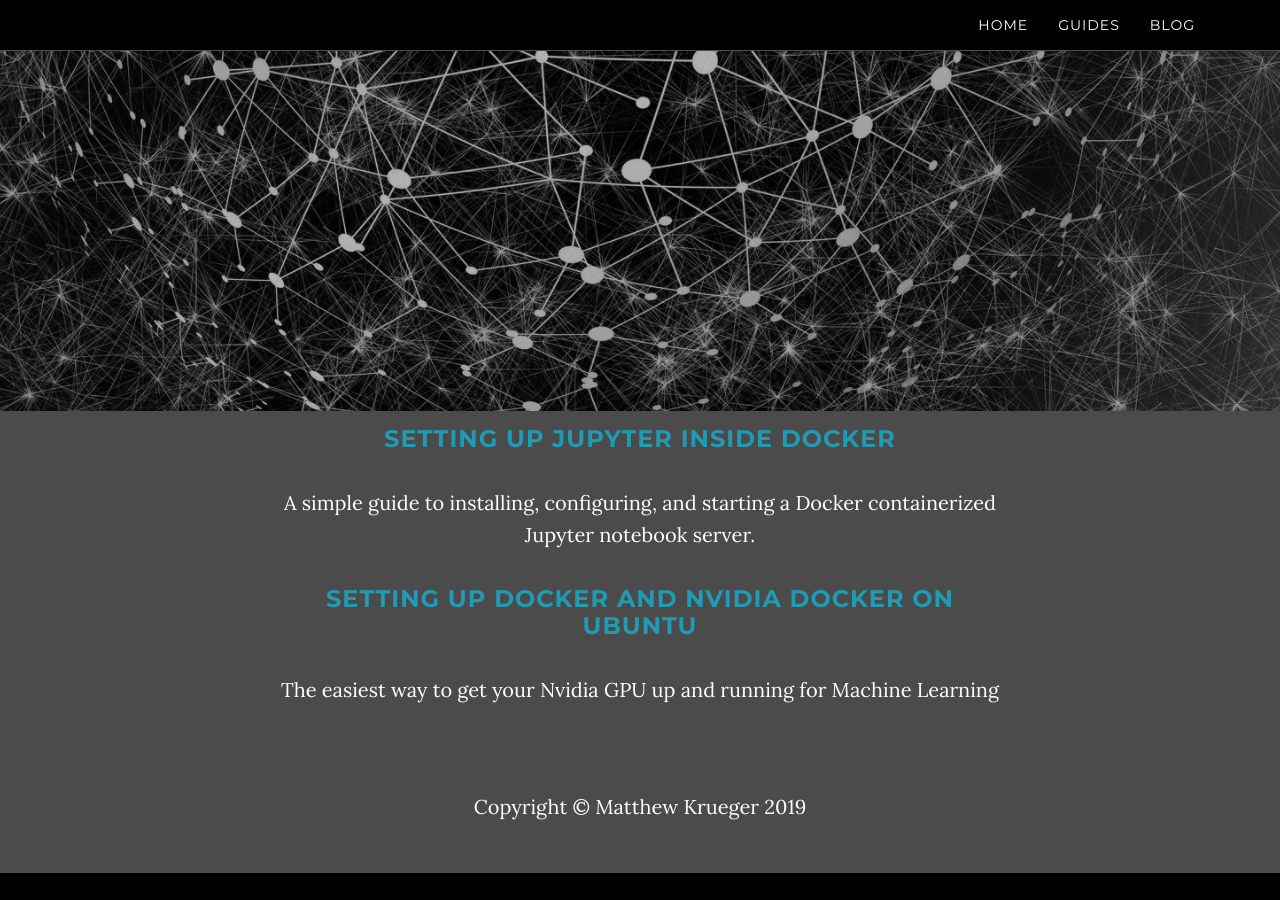
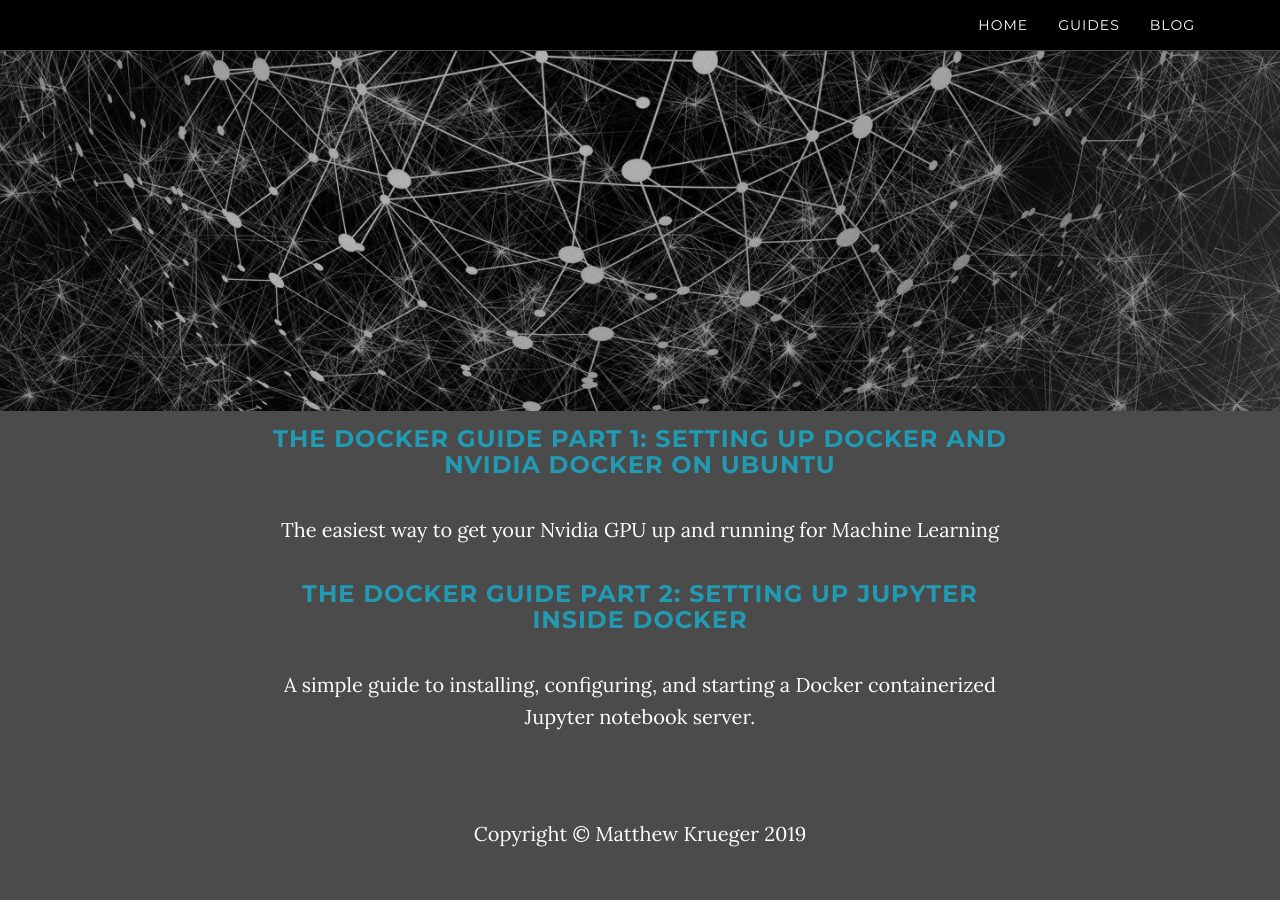
Before and after one commit to MLKrueger1987/mlkrueger1987.github.io, a Jekyll site: the page built from guides/index.html, in a window 1280 px wide and 900 px high, scrolled down 489 px. Built offline with Jekyll 4.4.1, drawn with Linux system fonts in a browser that asks for light colours; before the commit the page ends 1362 px from its top, so only the background shows below that.

Commit message:
changed blog permalink structure to be /blog/:title, also linked part one of docker guide to part 2, closes #6

```diff
--- a/_guides/Setting-Up-Jupyter-In-Docker.md
+++ b/_guides/Setting-Up-Jupyter-In-Docker.md
@@ -1,8 +1,8 @@
 ---
 layout: guides
-title: "Setting up Jupyter inside Docker"
+title: "The Docker Guide Part 2: Setting up Jupyter inside Docker"
 description: "A simple guide to installing, configuring, and starting a Docker containerized Jupyter notebook server."
-date: 2019-01-21
+date: 2019-01-22
 ---
 Docker is a suprisingly useful tool for data science. As the docker environment is essentially frozen, the host platform can be updated and maintained without breaking the solution running inside a Docker container.
 
--- a/_guides/Setting-Up-Nvidia-Docker-Ubuntu.md
+++ b/_guides/Setting-Up-Nvidia-Docker-Ubuntu.md
@@ -1,6 +1,6 @@
 ---
 layout: guides
-title: "Setting up Docker and Nvidia Docker on Ubuntu"
+title: "The Docker Guide Part 1: Setting up Docker and Nvidia Docker on Ubuntu"
 description: "The easiest way to get your Nvidia GPU up and running for Machine Learning"
 date: 2019-01-21
 ---
@@ -220,4 +220,4 @@
 Great! You now have docker and nvidia-docker installed.
 
 ## Part 2:
-In the second part of the guide we will setup Jupyter notebook inside a docker container and allow you to interact with your notebook inside Docker from your web-browser.
+In the second part of the guide we will setup Jupyter notebook inside a docker container and allow you to interact with your notebook inside Docker from your web-browser. <a href='/guides/Setting-Up-Jupyter-In-Docker/'>Click here for Part 2</a>.
```
Also changed, not shown: _posts/2019-01-30-Podcasts.md (+2 -0 lines).
